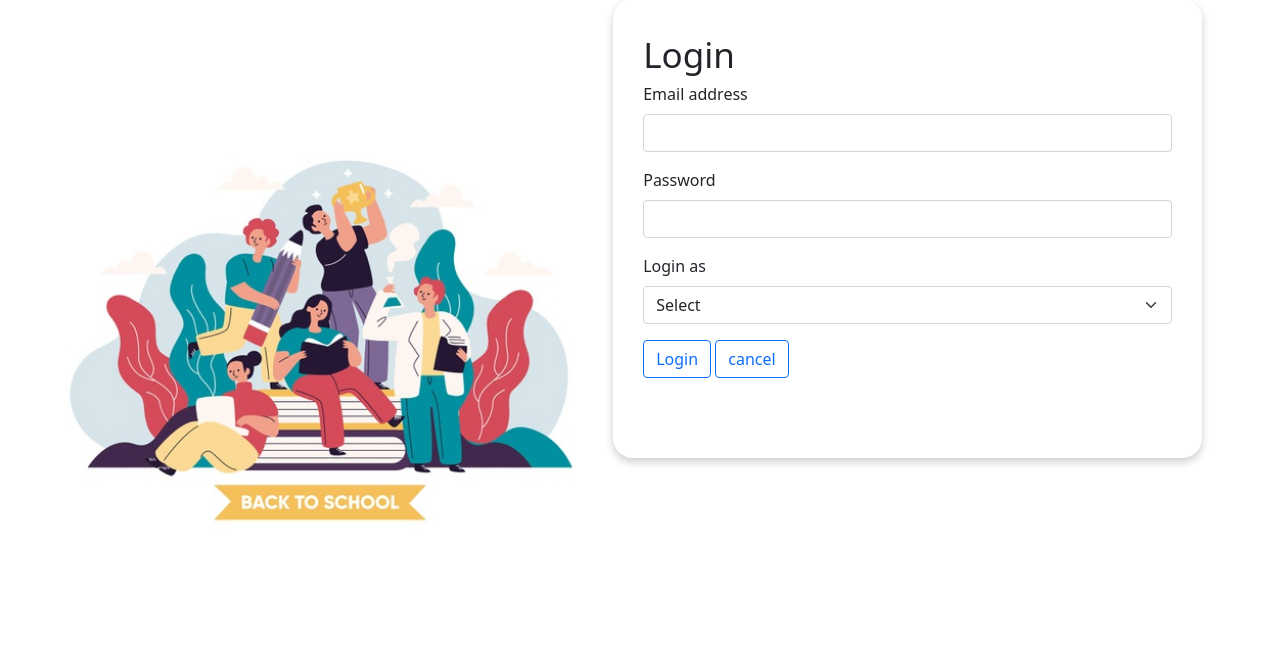
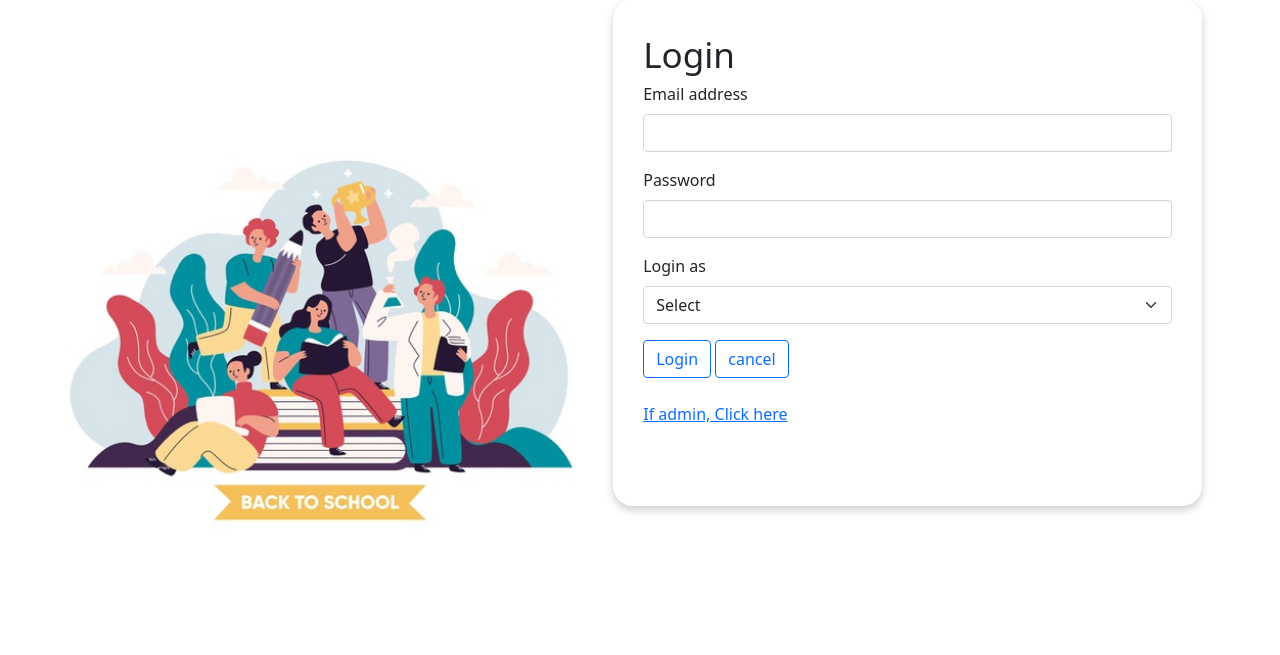
Before and after one commit to MayankkumarTank/PLS_SE, a Django app: page /login/ in a window 1280 px wide. Shown: the part 162-817 px from the top of the page. Run offline with Django 3.2, Linux system fonts and the light colour scheme; some libraries are stand-ins or nearby versions.

Commit message:
admin_project

```diff
--- a/guest/templates/login.html
+++ b/guest/templates/login.html
@@ -47,7 +47,10 @@ Welcome to PLS
           </div>
           <button type="submit" class="btn btn-outline-primary ">Login</button>
           <button type="reset" class="btn btn-outline-primary ">cancel</button>
+
         </form>
+        <br>
+        <a href="{% url 'admin:index' %}">If admin, Click here</a>
       </div>
     </div>
   </div>
```
Also changed, not shown: db.sqlite3.
